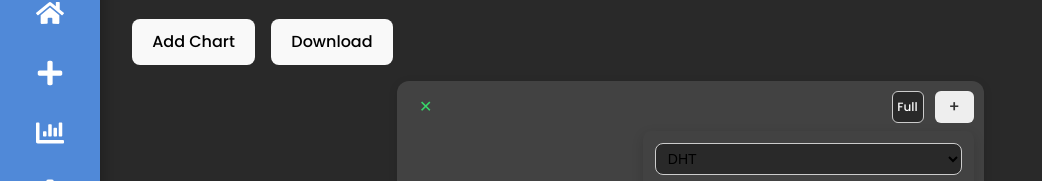
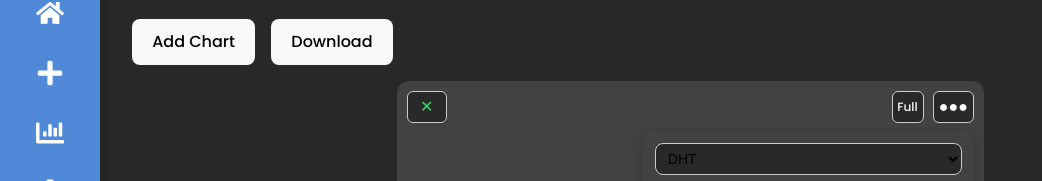
Before and after one commit to Dravani/Senior-Design, a React (Vite) app in the folder Frontend/: page /projects/1 in a window 1280 px wide. Shown: the part 174-355 px from the top of the page, without its empty margins (0-1042 px from the left). Built offline with nearby package versions, Linux system fonts and the light colour scheme; no server answers.

Commit message:
css changes

```diff
--- a/Frontend/src/components/ProjectChart.css
+++ b/Frontend/src/components/ProjectChart.css
@@ -33,6 +33,11 @@
 .relative-toggle-container:hover {
     border-color: var(--secondary-color);
     color: var(--secondary-color);
+}
+
+.relative-toggle-container input[type="checkbox"] {
+    accent-color: var(--secondary-color);
+    cursor: pointer;
 }
 
 .chart-overlay-info {
--- a/Frontend/src/pages/ProjectPage.jsx
+++ b/Frontend/src/pages/ProjectPage.jsx
@@ -115,7 +115,7 @@ const ProjectPage = () => {
                                 className="toggle-options-button"
                                 onClick={() => toggleChartOptions(index)}
                             >
-                                +
+                                ●●●
                             </button>
 
                             {config.showOptions && (
--- a/Frontend/src/pages/Projectpage.css
+++ b/Frontend/src/pages/Projectpage.css
@@ -81,25 +81,23 @@ body.fullscreen-mode {
 .toggle-options-button {
     top: 10px;
     right: 10px;
-    background: #eee;
-    color: #333;
-}
-
-.toggle-options-button:hover {
-    background-color: #ccc;
-    color: #007bff;
+    background: var(--background-dark);
+    color: white;
+    border: 1px solid #ccc;
 }
 
 .remove-graph-button {
     top: 10px;
     left: 10px;
-    background: transparent;
+    background: var(--background-dark);
     color: var(--secondary-color);
+    border: 1px solid #ccc;
     transition: all ease-in-out;
 }
 
 .remove-graph-button:hover {
     color: #c0392b;
+    border-color: var(--secondary-color);
 }
 
 .custom-select:focus {
@@ -194,7 +192,8 @@ body.fullscreen-mode {
     cursor: pointer;
 }
 
-.fullscreen-button:hover {
+.fullscreen-button:hover,
+.toggle-options-button:hover {
     color: var(--secondary-color);
     border-color: var(--secondary-color);
 }
```
